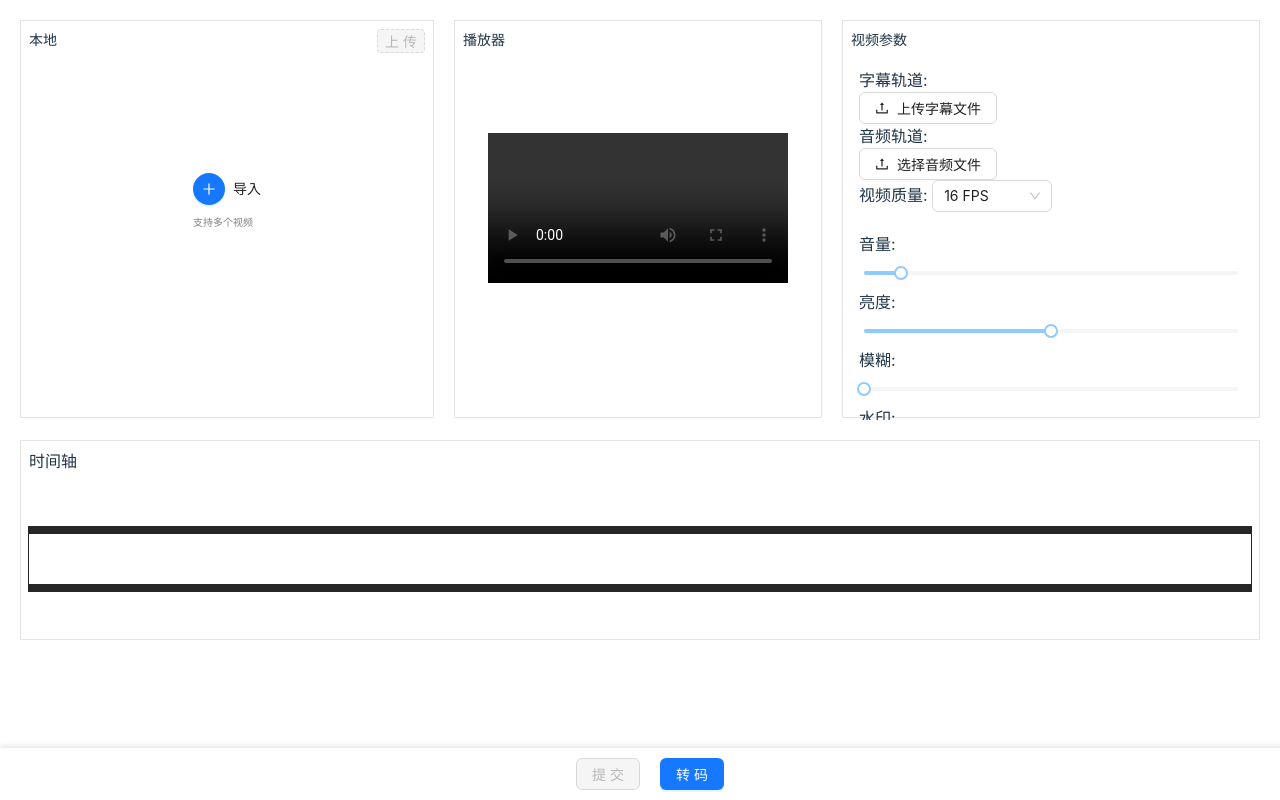
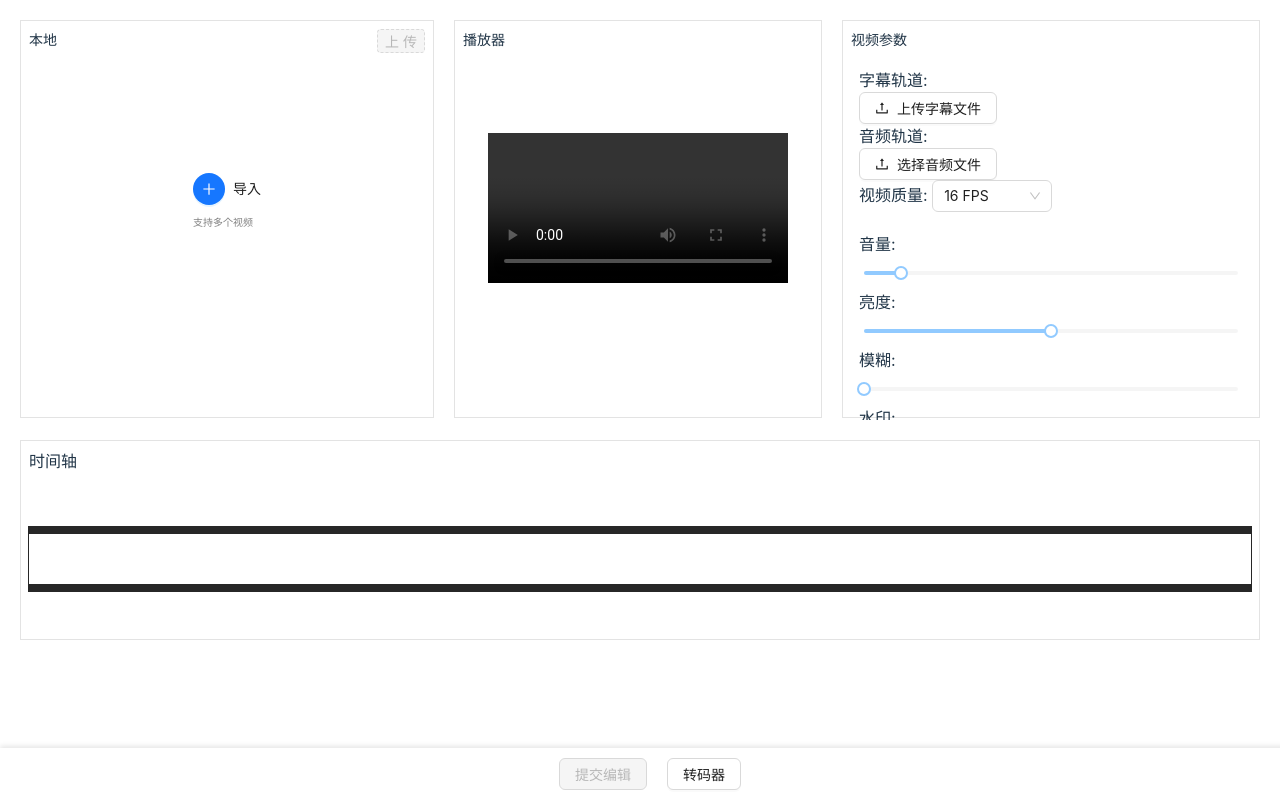
Before and after one commit to ctq123/video-editor, a React (Vite) app: page / in a window 1280 px wide. Built offline with nearby package versions, Linux system fonts and the light colour scheme.

Commit message:
fix: 修改转码编码

```diff
--- a/src/components/TransformDrawer.tsx
+++ b/src/components/TransformDrawer.tsx
@@ -24,7 +24,7 @@ const TransformDrawer: React.FC<IProps> = ({ videoUrl, isOpen, setIsOpen }) => {
   const [loading, setLoading] = React.useState(false);
 
   const onFinish: FormProps<FieldType>['onFinish'] = (values) => {
-    console.log('Success:', values);
+    console.log('参数:', values);
     handleTransformCode(values);
   };
 
@@ -119,7 +119,6 @@ const TransformDrawer: React.FC<IProps> = ({ videoUrl, isOpen, setIsOpen }) => {
               >
                 <Select placeholder="请选择格式">
                   <Option value="mp4">mp4</Option>
-                  <Option value="avi">avi</Option>
                   <Option value="mkv">mkv</Option>
                 </Select>
               </Form.Item>
--- a/src/page/ProcessVideo.tsx
+++ b/src/page/ProcessVideo.tsx
@@ -456,15 +456,15 @@ const ProcessVideo: React.FC = () => {
           disabled={loading || !videoUrl}
           loading={loading}
         >
-          提交
+          提交编辑
         </Button>
 
         <Button
           style={{ marginLeft: '20px' }}
-          type="primary"
+          type="default"
           onClick={() => setOpen(true)}
         >
-          转码
+          转码器
         </Button>
 
         {/* <Button style={{ marginLeft: '20px' }} onClick={goHomePage}>返回</Button> */}
```
